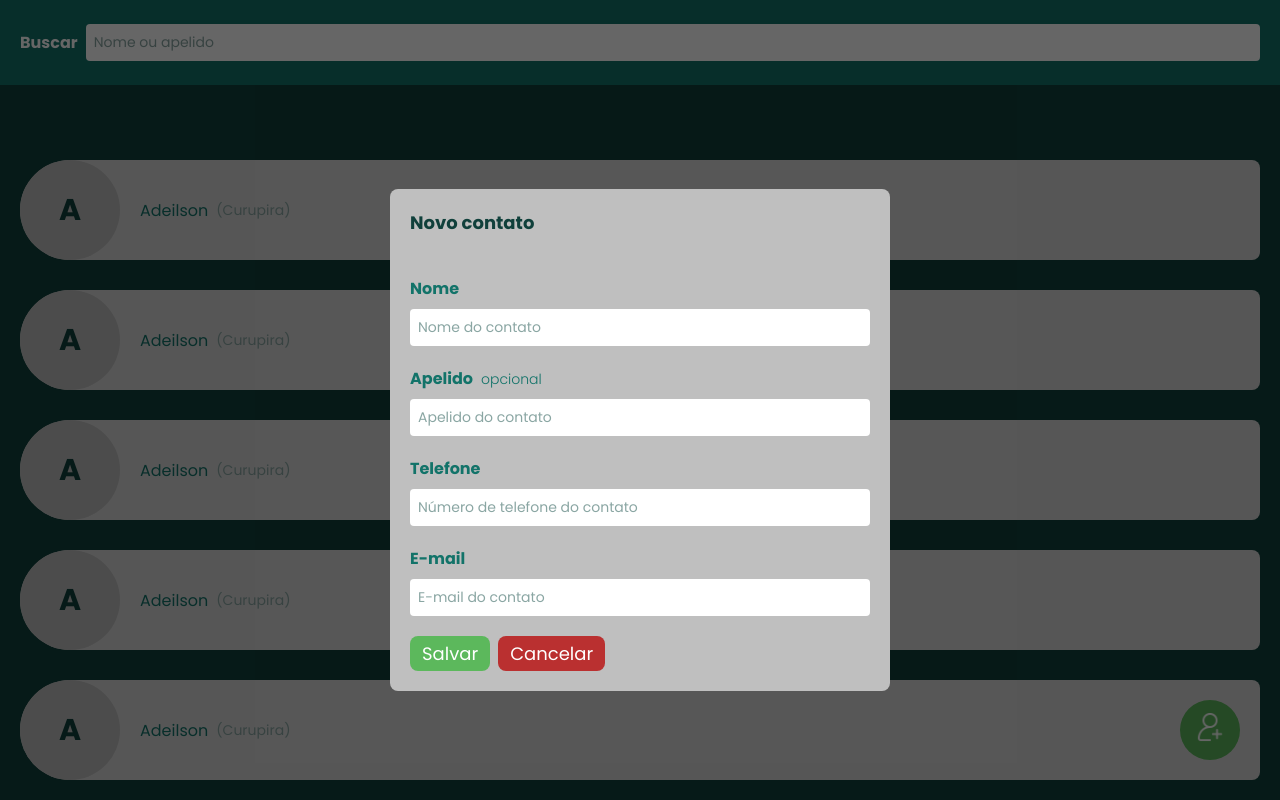
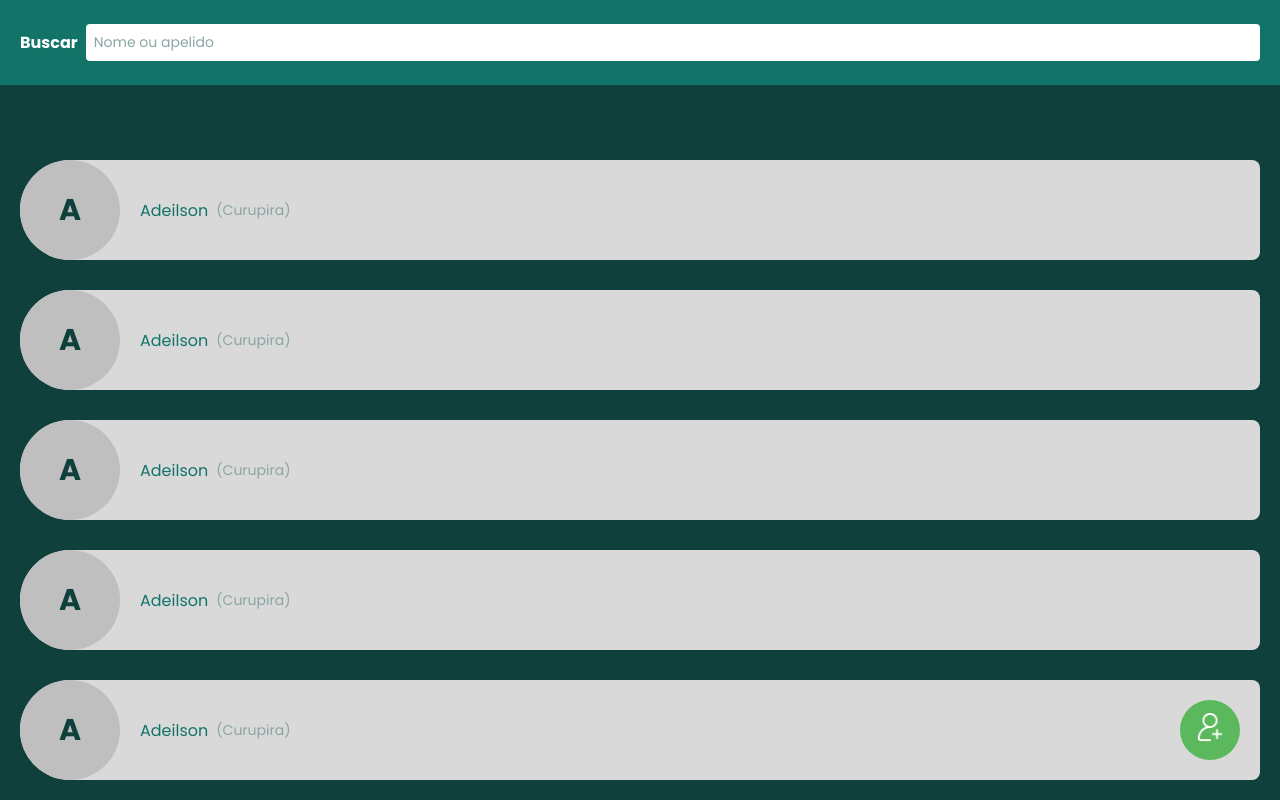
Before and after one commit to ogustavodias/contatos-app, a React (Vite) app: page / in a window 1280 px wide. Shown: the top 800 px of the page. Built offline with nearby package versions, Linux system fonts and the light colour scheme.

Commit message:
feature: Modal state open or close implemented

```diff
--- a/src/App.tsx
+++ b/src/App.tsx
@@ -1,3 +1,6 @@
+// React
+import React from "react";
+
 // Styles
 import { GlobalStyle } from "./styles/Global";
 
@@ -9,15 +12,17 @@
 import Form from "./components/Form";
 
 function App() {
+  const [modalOpen, setModalOpen] = React.useState(false);
+
   return (
     <main>
       <GlobalStyle />
       <Header />
       <Contacts />
-      <Modal>
-        <Form />
+      <Modal modalOpen={modalOpen}>
+        <Form setModalOpen={setModalOpen} />
       </Modal>
-      <OpenModalButton />
+      <OpenModalButton onClick={() => setModalOpen(true)} />
     </main>
   );
 }
--- a/src/components/Form/index.tsx
+++ b/src/components/Form/index.tsx
@@ -4,7 +4,11 @@
 // Components
 import Input from "../Input";
 
-const Form = () => {
+interface Props {
+  setModalOpen: React.Dispatch<React.SetStateAction<boolean>>;
+}
+
+const Form = ({ setModalOpen }: Props) => {
   return (
     <S.Container>
       <S.Title>Novo contato</S.Title>
@@ -34,7 +38,9 @@
         />
         <S.Actions>
           <S.SaveButton>Salvar</S.SaveButton>
-          <S.CancelButton>Cancelar</S.CancelButton>
+          <S.CancelButton onClick={() => setModalOpen(false)}>
+            Cancelar
+          </S.CancelButton>
         </S.Actions>
       </form>
     </S.Container>
--- a/src/components/Modal/index.tsx
+++ b/src/components/Modal/index.tsx
@@ -4,10 +4,12 @@
 // React Typescript
 import { PropsWithChildren } from "react";
 
-const Modal = ({ children }: PropsWithChildren) => {
-  const open = true;
+interface Props extends PropsWithChildren {
+  modalOpen: boolean;
+}
 
-  if (!open) return;
+const Modal = ({ children, modalOpen }: Props) => {
+  if (!modalOpen) return;
 
   // Else
   return <S.Container>{children}</S.Container>;
--- a/src/components/OpenModalButton/index.tsx
+++ b/src/components/OpenModalButton/index.tsx
@@ -3,10 +3,11 @@
 
 // SRC of icon
 import addIcon from "../../assets/add-user.png";
+import { ButtonHTMLAttributes } from "react";
 
-const OpenModalButton = () => {
+const OpenModalButton = (props: ButtonHTMLAttributes<HTMLButtonElement>) => {
   return (
-    <S.Button>
+    <S.Button {...props}>
       <img src={addIcon} />
     </S.Button>
   );
```
